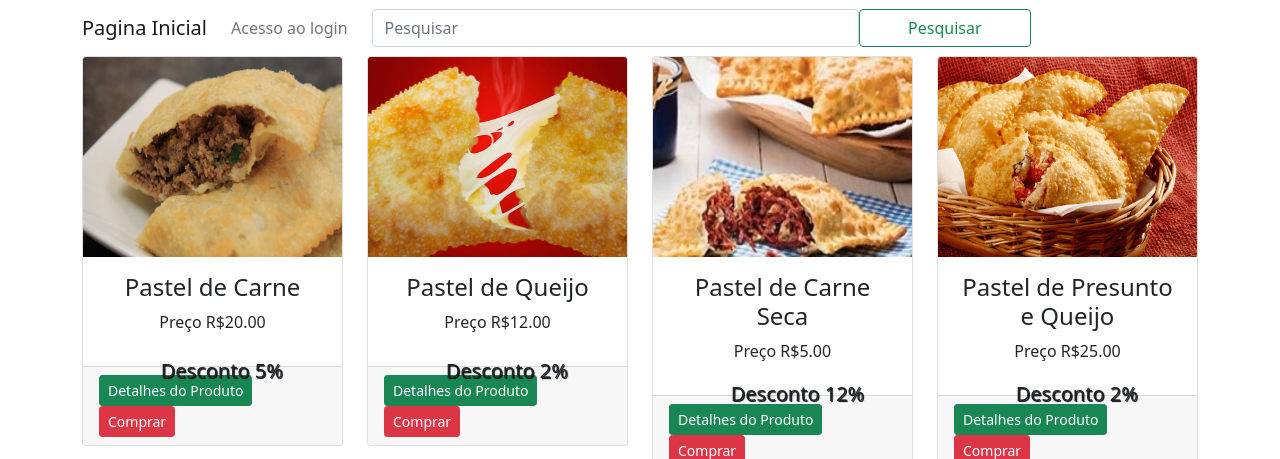
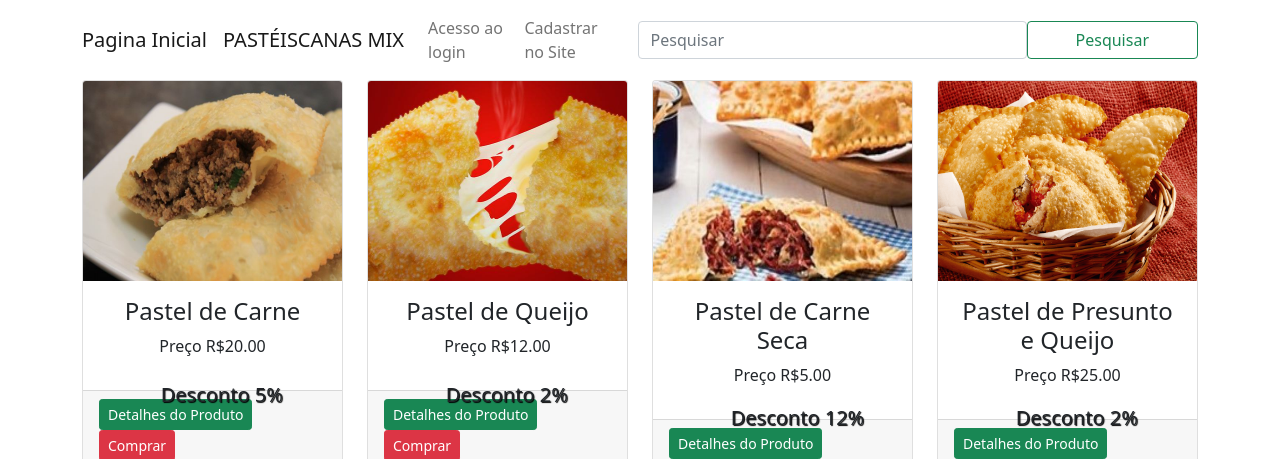
Before and after one commit to taritalima/Projeto_SitePasteisUninove-, a Flask app: page / in a window 1280 px wide. Shown: the top 459 px of the page. Run offline with Flask 2, Linux system fonts and the light colour scheme; data comes from the database, SQL or seed files in the repository; some libraries are stand-ins or nearby versions.

Commit message:
Update index.html

```diff
--- a/loja/templates/produtos/index.html
+++ b/loja/templates/produtos/index.html
@@ -5,6 +5,7 @@
   <nav class="navbar navbar-expand-lg navbar-light">
     <div class="container">
       <a class="navbar-brand" href="/">Pagina Inicial</a>
+      <a class="navbar-brand" href="/">PASTÉISCANAS MIX</a>
       <button class="navbar-toggler" type="button" data-bs-toggle="collapse" data-bs-target="#navbarSupportedContent" aria-controls="navbarSupportedContent" aria-expanded="false" aria-label="Toggle navigation">
         <span class="navbar-toggler-icon"></span>
       </button>
@@ -15,6 +16,9 @@
 
         <li class="nav-item">
           <a class="nav-link" href="/login">Acesso ao login</a>
+        </li>
+        <li class="nav-item">
+          <a class="nav-link" href="/registrar">Cadastrar no Site</a>
         </li>
           <div class="dropdown-menu" aria-labelledby="navbarDropdown">
             {% for marca in marcas %}
```
